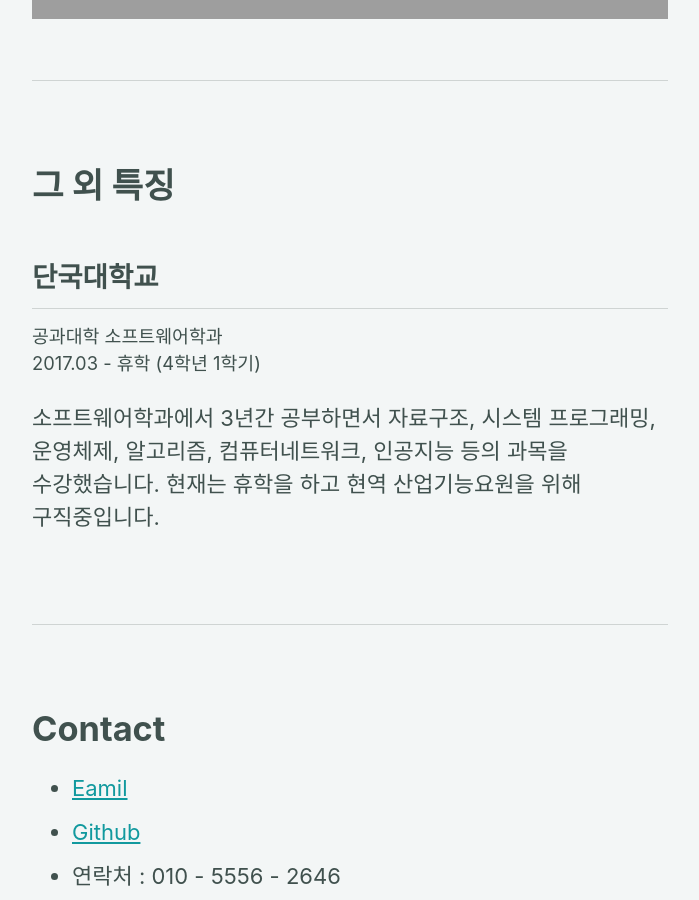
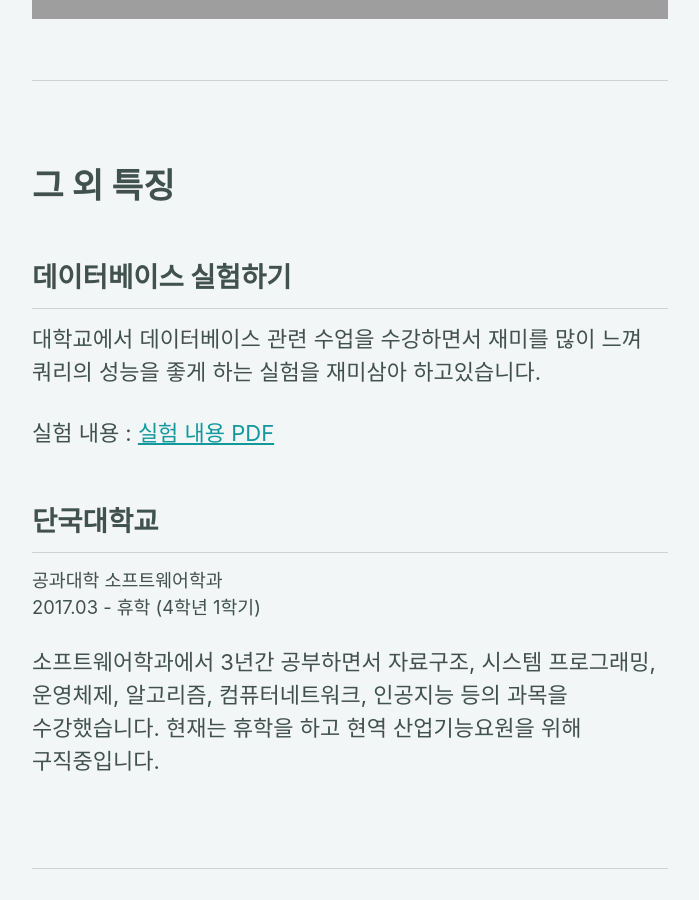
Before and after one commit to lee-sanghwa/lee-sanghwa.github.io, a Jekyll site: the page built from _pages/resume.md, in a window 1280 px wide and 900 px high, scrolled down 3217 px. Shown: the whole window, without its empty margins (290-989 px from the left). Built offline with Jekyll 4.4.1, drawn with Linux system fonts in a browser that asks for light colours; cached includes are drawn as plain includes; nearby versions of some CDN libraries; grey boxes are pictures that could not be loaded.

Commit message:
이력서 보완

```diff
--- a/_pages/resume.md
+++ b/_pages/resume.md
@@ -83,6 +83,14 @@ SW 마에스트로 10기 '돌아가는 세상' 이라는 팀에서 진행한 프
 
 # 그 외 특징
 
+## 데이터베이스 실험하기
+
+<p style="word-break: keep-all">
+대학교에서 데이터베이스 관련 수업을 수강하면서 재미를 많이 느껴 쿼리의 성능을 좋게 하는 실험을 재미삼아 하고있습니다.
+</p>
+
+실험 내용 : [실험 내용 PDF](/assets/pdf-files/관계형%20데이터베이스%20성능개선.pdf)
+
 ## 단국대학교
 <p style="font-size: smaller">
 공과대학 소프트웨어학과
```
Also changed, not shown: 1 other file.
